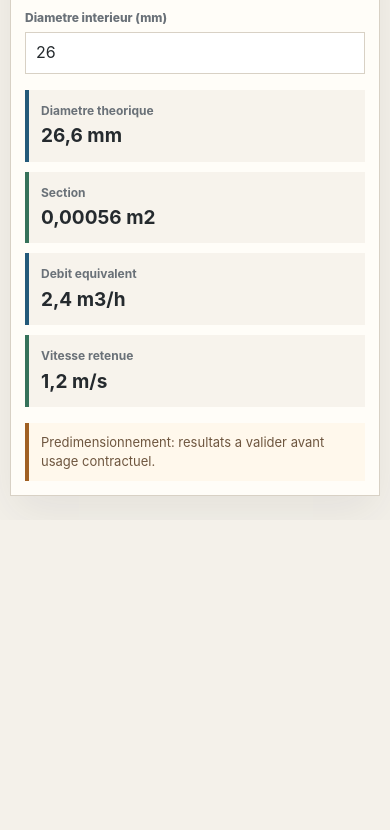
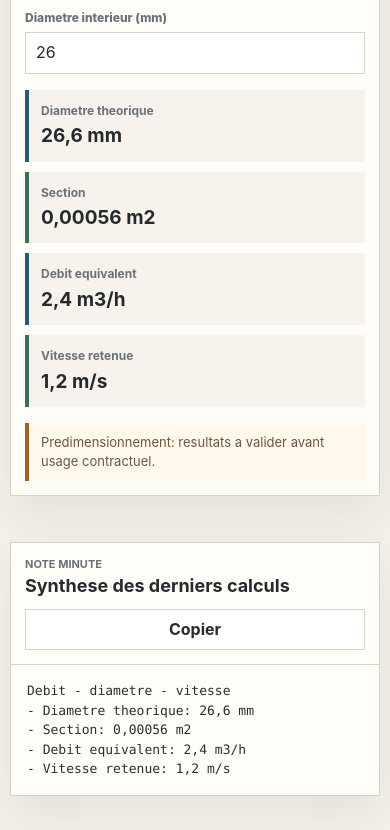
Before and after one commit to jean-marie-cardoso/note-de-calcul, a plain HTML site: page index.html in a window 390 px wide. Shown: the part 4729-5559 px from the top of the page. Before the commit the page ends 5249 px from the top, so only its background shows below. Drawn offline with Linux system fonts and the light colour scheme.

Commit message:
Ajout mots clé recherche

```diff
--- a/calculators/app.js
+++ b/calculators/app.js
@@ -19,7 +19,8 @@ const modules = [
     status: "ready",
     calculator: "ddv",
     source: ["Programmes/Chaufferie/Calcul pratique Fluides.xls", "DIM ALIM EF.xlsm"],
-    description: "Predimensionnement rapide d'une conduite ou d'un reseau par debit, vitesse et diametre."
+    description: "Predimensionnement rapide d'une conduite ou d'un reseau par debit, vitesse et diametre.",
+    keywords: ["debit", "débit", "diametre", "diamètre", "vitesse", "tube", "tuyau", "canalisation", "conduite", "section", "hydraulique", "eau", "dimensionnement"]
   },
   {
     id: "reseau-hydraulique",
@@ -28,7 +29,8 @@ const modules = [
     status: "ready",
     calculator: "hydraulic",
     source: ["Reseau hydraulique/Réseau hydraulique_model_V01.xls", "Programmes/Chaufferie/Calcul pratique Fluides.xls"],
-    description: "Debit d'eau, diametre theorique, reference tube et vitesse reelle a partir de la puissance."
+    description: "Debit d'eau, diametre theorique, reference tube et vitesse reelle a partir de la puissance.",
+    keywords: ["chauffage", "réseau", "reseau", "hydraulique", "puissance", "kw", "delta t", "débit eau", "debit eau", "diametre", "diamètre", "tube", "vitesse", "radiateur", "PAC", "chaudière", "chaudiere", "dimensionnement"]
   },
   {
     id: "circulateur",
@@ -37,7 +39,8 @@ const modules = [
     status: "draft",
     calculator: "pump",
     source: ["Programmes/Chaufferie/circulateur.xls"],
-    description: "Premiere base pour croiser courbe constructeur et courbe reseau."
+    description: "Premiere base pour croiser courbe constructeur et courbe reseau.",
+    keywords: ["pompe", "circulateur", "courbe", "hmt", "perte de charge", "pression", "débit", "debit", "réseau", "reseau", "chauffage", "dimensionnement", "sélection", "selection", "performance", "rendement"]
   },
   {
     id: "vase",
@@ -46,7 +49,8 @@ const modules = [
     status: "ready",
     calculator: "vessel",
     source: ["Programmes/Chaufferie/vase.xls", "Vase d'expansion/Calcul capacité vase d'expension.xls"],
-    description: "Capacite minimale, pressions de gonflage et volume de dilatation."
+    description: "Capacite minimale, pressions de gonflage et volume de dilatation.",
+    keywords: ["vase", "expansion", "chauffage", "pression", "gonflage", "soupape", "dilatation", "volume", "installation", "sécurité", "securite" ,"dimensionnement", "selection", "sélection", "selection", "calcul", "capacité", "capacite"]
   },
   {
     id: "gaine-air",
@@ -55,7 +59,8 @@ const modules = [
     status: "ready",
     calculator: "duct",
     source: ["Réseau Aéraulique/Réseau aéraulique_model_V01.xls", "Aéraulique/Réseau aéraulique_model_V01.xls"],
-    description: "Diametre circulaire, largeur rectangulaire et surface d'isolation de gaine."
+    description: "Diametre circulaire, largeur rectangulaire et surface d'isolation de gaine.",
+    keywords: ["gaine", "air", "aéraulique", "aeraulique", "ventilation", "diametre", "diamètre", "rectangulaire", "circulaire", "section", "isolation", "calorifuge"]
   },
   {
     id: "debit-air-gaine",
@@ -64,7 +69,8 @@ const modules = [
     status: "ready",
     calculator: "ductFlow",
     source: ["Aéraulique/DEBIT D'AIR DANS GAINE.xls"],
-    description: "Debit d'air en fonction du diametre de gaine circulaire et de la vitesse d'air."
+    description: "Debit d'air en fonction du diametre de gaine circulaire et de la vitesse d'air.",
+    keywords: ["débit air", "debit air", "gaine", "ventilation", "vitesse", "diametre", "diamètre", "m3/h", "l/s", "circulaire", "rectangulaire", "aéraulique", "aeraulique"]
   },
   {
     id: "pdc-air",
@@ -73,7 +79,8 @@ const modules = [
     status: "ready",
     calculator: "ductPressure",
     source: ["Réseau Aéraulique/Tableur aeraulique vierge.xls", "Réseau Aéraulique/Réseau aéraulique_model_V01.xls"],
-    description: "Calcul par troncons: vitesse, diametre equivalent, j, jL, singularites et perte totale."
+    description: "Calcul par troncons: vitesse, diametre equivalent, j, jL, singularites et perte totale.",
+    keywords: ["perte de charge", "pdc", "pression", "gaine", "air", "aéraulique", "aeraulique", "tronçon", "troncon", "singularité", "singularite", "rugosité", "rugosite", "ventilation"]
   },
   {
     id: "plomberie-debits",
@@ -82,7 +89,8 @@ const modules = [
     status: "ready",
     calculator: "plumbing",
     source: ["Programmes/Divers/150106 Calcul débit Pb EF-EC- NEW.xls", "Calcul débit Pb EF-EC- NEW.xls"],
-    description: "Somme des debits de base et coefficient de simultaneite pour reseaux sanitaires."
+    description: "Somme des debits de base et coefficient de simultaneite pour reseaux sanitaires.",
+    keywords: ["plomberie", "sanitaire", "ef", "ec", "ecs", "eau froide", "eau chaude", "débit probable", "debit probable", "simultanéité", "simultaneite", "wc", "lavabo", "douche", "baignoire"]
   },
   {
     id: "evacuations",
@@ -91,7 +99,8 @@ const modules = [
     status: "ready",
     calculator: "sanitaryEvac",
     source: ["Calcul débit évacuations DTU60.xls"],
-    description: "Predimensionnement des evacuations sanitaires: appareils EU/EV, debit probable, diametre de chute, collecteur et descente EP."
+    description: "Predimensionnement des evacuations sanitaires: appareils EU/EV, debit probable, diametre de chute, collecteur et descente EP.",
+    keywords: ["évacuation", "evacuation", "eu", "ev", "ep", "eaux usées", "eaux usees", "eaux vannes", "eaux pluviales", "wc", "chute", "collecteur", "pente", "diametre", "diamètre", "dtu 60.11"]
   },
   {
     id: "psychro",
@@ -100,7 +109,8 @@ const modules = [
     status: "ready",
     calculator: "psychro",
     source: ["Programmes/PsychrometricPr.xls", "Programmes/Divers/Psychro annexe.xls"],
-    description: "Humidite specifique, point de rosee, enthalpie et masse volumique approchee."
+    description: "Humidite specifique, point de rosee, enthalpie et masse volumique approchee.",
+    keywords: ["psychrométrie", "psychrometrie", "air humide", "humidité", "humidite", "point de rosée", "point de rosee", "enthalpie", "masse volumique", "température", "temperature", "hygrométrie", "hygrometrie"]
   },
   {
     id: "deperditions",
@@ -109,7 +119,8 @@ const modules = [
     status: "backlog",
     calculator: "thermal",
     source: ["Déperdition et froid/Déperdition.xls", "Calculs thermiques/Bilan thermique simplifié.xls"],
-    description: "Gros module a reconstruire avec pieces, parois, coefficients U et bilan final."
+    description: "Gros module a reconstruire avec pieces, parois, coefficients U et bilan final.",
+    keywords: ["déperdition", "deperdition", "bilan thermique", "chauffage", "froid", "paroi", "mur", "toiture", "fenêtre", "fenetre", "coefficient u", "isolation", "puissance"]
   },
   {
     id: "coef-u",
@@ -118,7 +129,8 @@ const modules = [
     status: "draft",
     calculator: "thermal",
     source: ["Programmes/Divers/Feuilles de Coef U.xls", "Programmes/Déperditions/Feuilles de Coef U.xls"],
-    description: "Tables de parois et vitrages a transformer en base de donnees consultable."
+    description: "Tables de parois et vitrages a transformer en base de donnees consultable.",
+    keywords: ["coefficient u", "u", "paroi", "vitrage", "mur", "isolant", "isolation", "thermique", "lambda", "résistance", "resistance", "déperdition", "deperdition"]
   },
   {
     id: "vmc-hygro",
@@ -127,7 +139,8 @@ const modules = [
     status: "backlog",
     calculator: "duct",
     source: ["Ventilation/Dimensionnement hygro.xls", "Ventilation/Rapid_ MI-2.16.xlsx"],
-    description: "A migrer apres validation des bouches, colonnes et avis techniques sources."
+    description: "A migrer apres validation des bouches, colonnes et avis techniques sources.",
+    keywords: ["vmc", "hygro", "hygroréglable", "hygroreglable", "ventilation", "bouche", "colonne", "logement", "extraction", "air", "débit", "debit"]
   },
   {
     id: "desenfumage",
@@ -136,7 +149,8 @@ const modules = [
     status: "backlog",
     calculator: "duct",
     source: ["Désenfumage/Débit de désenfumage.xls"],
-    description: "Calculs de debits et surfaces utiles a isoler dans un module dedie."
+    description: "Calculs de debits et surfaces utiles a isoler dans un module dedie.",
+    keywords: ["désenfumage", "desenfumage", "fumée", "fumee", "sécurité incendie", "securite incendie", "débit", "debit", "surface utile", "extraction", "amenée air", "amenee air"]
   },
   {
     id: "gaz",
@@ -145,7 +159,8 @@ const modules = [
     status: "ready",
     calculator: "gas",
     source: ["Programmes/Chaufferie/calcul gaz coll.xls", "Gaz/Détermination tuyauterie gaz.xls"],
-    description: "Conversion puissance, PCI, rendement et debit gaz de reference."
+    description: "Conversion puissance, PCI, rendement et debit gaz de reference.",
+    keywords: ["gaz", "débit gaz", "debit gaz", "puissance", "pci", "pcs", "rendement", "chaudière", "chaudiere", "brûleur", "bruleur", "m3/h"]
   },
   {
     id: "vapeur",
@@ -154,7 +169,8 @@ const modules = [
     status: "backlog",
     calculator: "gas",
     source: ["Programmes/TechVapor/TechVaporFR.xls", "Vapeur/Détermination tuyauterie Vapeur.xls"],
-    description: "Tables vapeur et dimensionnement a migrer depuis TechVapor."
+    description: "Tables vapeur et dimensionnement a migrer depuis TechVapor.",
+    keywords: ["vapeur", "saturée", "saturee", "pression", "température", "temperature", "condensat", "tuyauterie", "dimensionnement", "débit", "debit", "techvapor"]
   },
   {
     id: "air-comprime",
@@ -163,7 +179,8 @@ const modules = [
     status: "ready",
     calculator: "compressedAir",
     source: ["Air Comprimé/Détermination tuyauterie air comprimé.xls", "Programmes/PdcAirComprimé/Biblio air comprimé.xls"],
-    description: "Diametre conseille, longueur equivalente, vitesse et perte de pression reelle."
+    description: "Diametre conseille, longueur equivalente, vitesse et perte de pression reelle.",
+    keywords: ["air comprimé", "air comprime", "compresseur", "pression", "bar", "perte", "diametre", "diamètre", "tuyauterie", "longueur équivalente", "longueur equivalente", "débit", "debit"]
   },
   {
     id: "calorifuge",
@@ -172,7 +189,8 @@ const modules = [
     status: "ready",
     calculator: "insulation",
     source: ["Calorifuge/CALORIFUGE.xls", "Surface tuyauteries/Calcul surface.xls"],
-    description: "Surface au metre lineaire, accessoires et quantitatif d'isolant."
+    description: "Surface au metre lineaire, accessoires et quantitatif d'isolant.",
+    keywords: ["calorifuge", "isolation", "isolant", "surface", "m2", "mètre linéaire", "metre lineaire", "tuyauterie", "tube", "épaisseur", "epaisseur", "vanne", "pompe"]
   },
   {
     id: "poids-gaine",
@@ -181,7 +199,8 @@ const modules = [
     status: "ready",
     calculator: "ductWeight",
     source: ["/Feuilles de calcul/Poids gaine rectangulaire.xls"],
-    description: "Poids de gaine rectangulaire, surfaces de calorifuge et flocage avec majoration."
+    description: "Poids de gaine rectangulaire, surfaces de calorifuge et flocage avec majoration.",
+    keywords: ["poids", "gaine", "métré", "metre", "métrage", "metrage", "rectangulaire", "circulaire", "calorifuge", "flocage", "surface", "kg", "quantitatif", "ventilation"]
   },
   {
     id: "conversions-unites",
@@ -190,7 +209,8 @@ const modules = [
     status: "ready",
     calculator: "conversion",
     source: ["Conversions/tableau de conversion.xls", "Convertisseur.xls", "Programmes/Chaufferie/conversion.xls"],
-    description: "Convertisseur transverse: longueurs, surfaces, volumes, masses, pressions, energies, puissances, angles et temperatures."
+    description: "Convertisseur transverse: longueurs, surfaces, volumes, masses, pressions, energies, puissances, angles et temperatures.",
+    keywords: ["conversion", "convertisseur", "unité", "unite", "longueur", "surface", "volume", "masse", "pression", "énergie", "energie", "puissance", "température", "temperature", "angle", "bar", "pa", "kw", "m3", "m2"]
   },
   {
     id: "bibliotheque",
@@ -199,7 +219,8 @@ const modules = [
     status: "draft",
     calculator: "library",
     source: ["Dossier Soft etude JM"],
-    description: "Index vivant des classeurs: outils generiques, notes de calcul, fabricants et archives projet."
+    description: "Index vivant des classeurs: outils generiques, notes de calcul, fabricants et archives projet.",
+    keywords: ["bibliothèque", "bibliotheque", "catalogue", "excel", "sources", "classeur", "archive", "notes de calcul", "référentiel", "referentiel", "dtu", "normes"]
   }
 ];
 
@@ -716,7 +737,7 @@ function render() {
 
   const filtered = modules.filter((module) => {
     const inCategory = state.category === "overview" || module.category === state.category;
-    const haystack = `${module.title} ${module.description} ${module.source.join(" ")}`.toLowerCase();
+    const haystack = `${module.title} ${module.description} ${module.source.join(" ")} ${(module.keywords || []).join(" ")}`.toLowerCase();
     return inCategory && (!state.query || haystack.includes(state.query));
   });
 
--- a/styles.css
+++ b/styles.css
@@ -765,7 +765,14 @@ button {
   }
 
   .report-panel {
-    display: none;
+    display: block;
+    margin-top: 18px;
+  }
+
+  .report-panel pre {
+    max-height: 220px;
+    overflow: auto;
+    -webkit-overflow-scrolling: touch;
   }
 }
 
@@ -784,3 +791,27 @@ button {
     font-size: 11px;
   }
 }
+
+/* Force l'affichage de Note minute en bas de page sur smartphone */
+@media (max-width: 768px) {
+  .workspace {
+    display: flex;
+    flex-direction: column;
+  }
+
+  .report-panel {
+    display: block !important;
+    visibility: visible !important;
+    opacity: 1 !important;
+    order: 99;
+    margin-top: 18px;
+    margin-bottom: 24px;
+  }
+
+  .report-panel pre {
+    display: block !important;
+    max-height: 220px;
+    overflow: auto;
+    -webkit-overflow-scrolling: touch;
+  }
+}
```
Also changed, not shown: index.html (+1 -1 lines).
